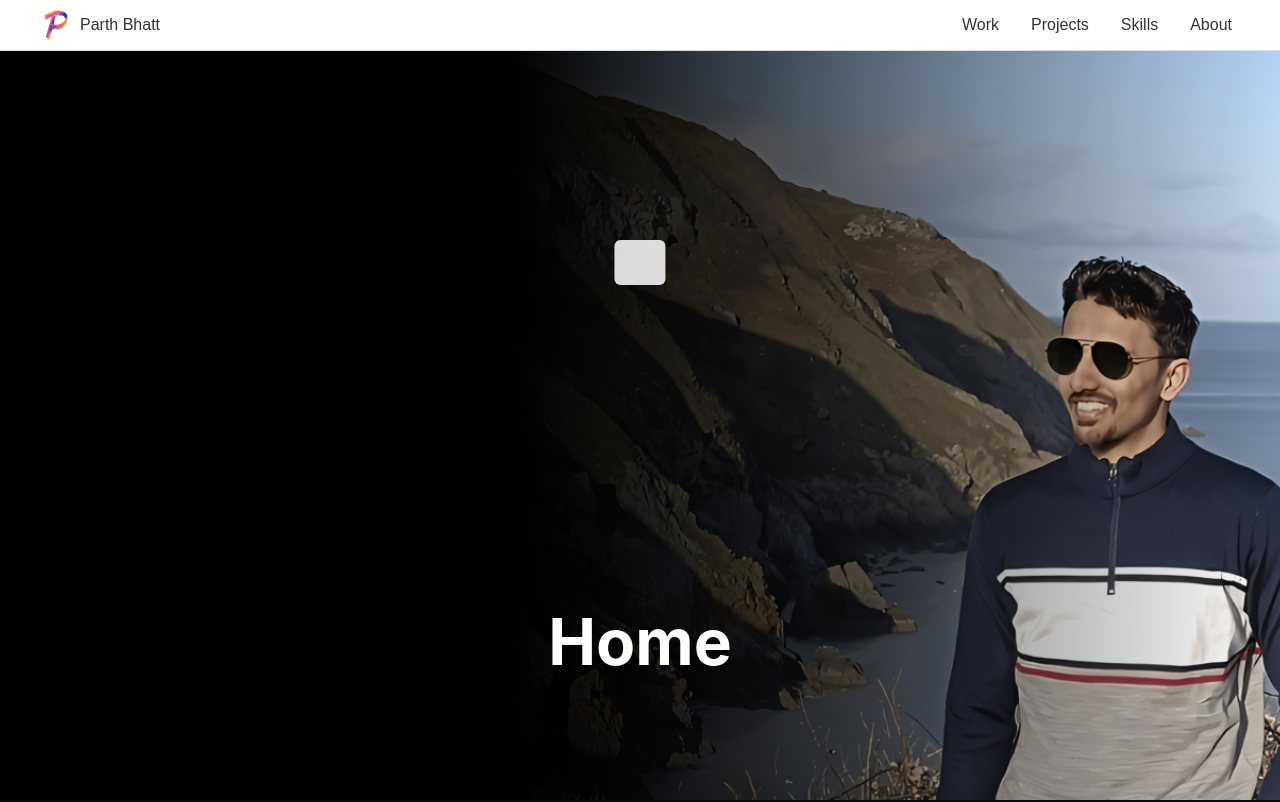
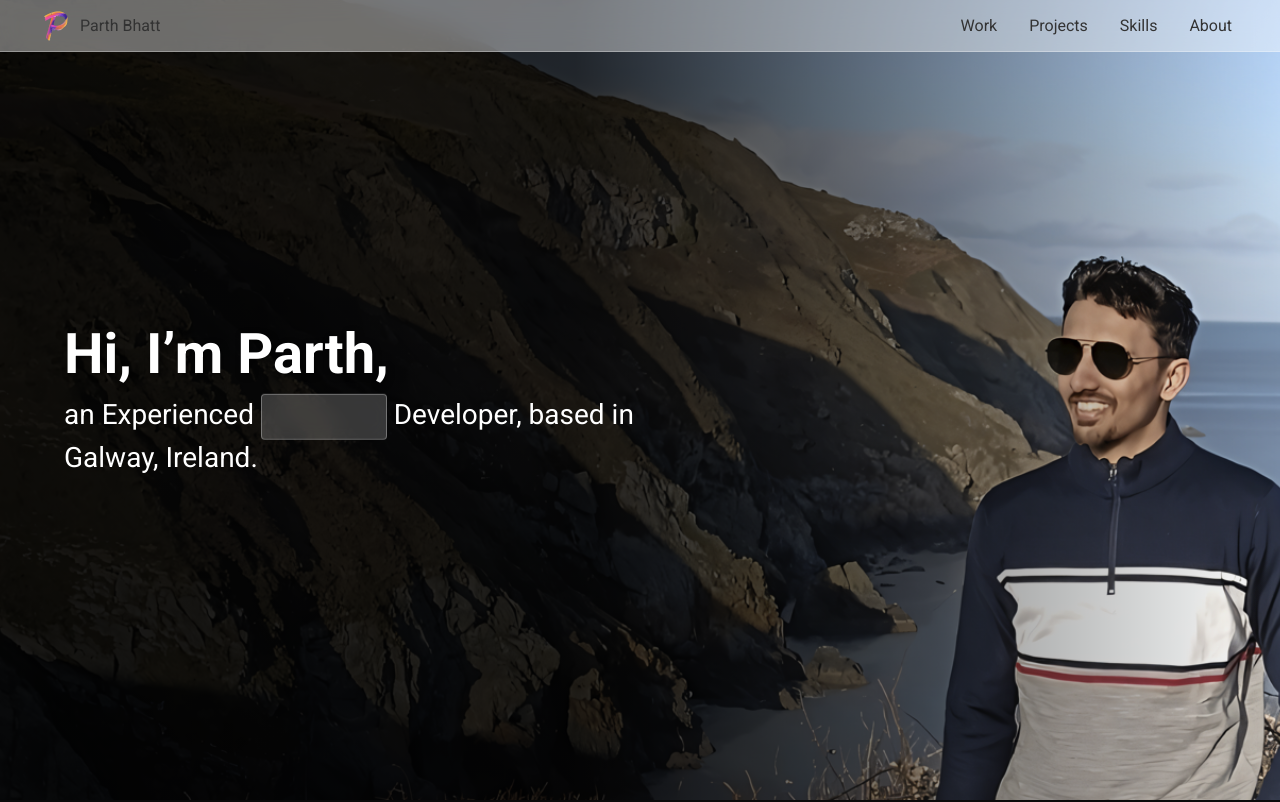
Before and after one commit to parthbhatt268/web-portfolio-2.0, a React (Create React App) app: page / in a window 1280 px wide. Shown: the top 802 px of the page. Built offline with nearby package versions, Linux system fonts and the light colour scheme.

Commit message:
Home Page

```diff
--- a/src/components/Home/Home.css
+++ b/src/components/Home/Home.css
@@ -1,14 +1,23 @@
 /* Home.css */
 
-/* 1. Hero wrapper: full viewport, relative for absolute children */
+/* 0. Import Google Font */
+@import url('https://fonts.googleapis.com/css2?family=Roboto:wght@300;400;500;700&display=swap');
+
+/* 1. Theme color variable */
+:root {
+  --theme-color: #5227ff;
+}
+
+/* 2. Hero wrapper — full viewport */
 .hero {
   position: relative;
   width: 100%;
-  height: 100vh;       /* fill the screen */
-  overflow: hidden;     /* clip overflow */
+  height: 100vh;
+  overflow: hidden;
+  font-family: 'Roboto', sans-serif;
 }
 
-/* 2. Base image: covers the entire hero */
+/* 3. Base image layer */
 .hero__img {
   display: block;
   width: 100%;
@@ -17,58 +26,72 @@
   z-index: 1;
 }
 
-/* 3. Softer gradient: heavy shadow on left, gentle fade by 60% */
+/* 4. Gradient overlay */
 .hero::after {
   content: "";
   position: absolute;
-  inset: 0;  /* shorthand for top:0; right:0; bottom:0; left:0; */
+  inset: 0;
   background: linear-gradient(
     to right,
-    rgb(0, 0, 0)   0%,    /* nearly black on the far left */
-    rgb(0, 0, 0)  40%,    /* still dark here */
-    rgba(0,0,0,0.3)  80%,    /* starting to fade */
-    rgba(0,0,0,0)   100%     /* fully transparent on the right */
+    rgba(0, 0, 0, 0.89)   0%,
+    rgba(0, 0, 0, 0.815)  45%,
+    rgba(0,0,0,0.3)  80%,
+    rgba(0,0,0,0)  100%
   );
   pointer-events: none;
   z-index: 2;
 }
 
-/* 4. RotatingText container: above the gradient */
-.hero__rotator {
+/* 5. Left-aligned intro content */
+.hero__content {
   position: absolute;
-  top: 30%;             /* tweak vertical position */
-  left: 50%;
-  transform: translateX(-50%);
+  top: 50%;
+  left: 5%;
+  transform: translateY(-50%);
+  color: #fff;
+  text-align: left;
   z-index: 3;
+  max-width: 600px;
+  font-family: 'Roboto', sans-serif;
 }
 
-/* 5. RotatingText styling overrides */
-/* assuming your mainClassName="rotating-text" */
-.rotating-text {
+/* 6. Main title */
+.hero__content h1 {
+  margin: 0 0 0.5rem;
+  font-size: clamp(2rem, 6vw, 3.5rem);
+  line-height: 1.1;
+  font-weight: 700;
+  text-shadow: 2px 2px 6px rgba(0,0,0,0.5);
+}
+
+/* 7. Subtitle paragraph */
+.hero__subtitle {
+  margin: 0;
+  font-size: clamp(1.25rem, 4vw, 1.75rem);
+  line-height: 1.3;
+  font-weight: 400;
+  font-family: 'Roboto', sans-serif;
+}
+
+/* 8. Inline rotating-text overrides with glass effect */
+.rotating-text-inline {
   display: inline-block;
-  background: rgba(255,255,255,0.85);
-  padding: 0.5rem 1rem;
-  border-radius: 6px;
-  font-size: clamp(1rem, 2.5vw, 1.5rem);
-  color: #111;
-  text-shadow: 1px 1px 4px rgba(0,0,0,0.3);
+  color: #fff;
+  /* Frosted-glass overlay */
+  background: rgba(255,255,255,0.2);
+  backdrop-filter: blur(10px);
+  -webkit-backdrop-filter: blur(10px);
+  border: 1px solid rgba(255,255,255,0.3);
+  font-weight: 600;
+  padding: 0.25rem 0.5rem;
+  border-radius: 4px;
+  overflow: hidden;
+  vertical-align: middle;
+  font-family: 'Roboto', sans-serif;
+}
+
+/* 9. Split-level container (each letter/word) */
+.rotating-text-split {
+  display: inline-block;
   overflow: hidden;
 }
-
-/* 6. Your main hero content (e.g., the <h1>) */
-.hero__content {
-  position: absolute;
-  bottom: 15%;
-  left: 50%;
-  transform: translateX(-50%);
-  color: #fff;
-  text-align: center;
-  z-index: 3;
-}
-
-/* 7. Make the <h1> pop */
-.hero__content h1 {
-  margin: 0;
-  font-size: clamp(2.5rem, 6vw, 4rem);
-  text-shadow: 2px 2px 6px rgba(0,0,0,0.5);
-}
--- a/src/components/Home/Home.jsx
+++ b/src/components/Home/Home.jsx
@@ -1,36 +1,36 @@
 import React from 'react';
-import '../Effects/RotatingText/RotatingText.css';  // bring in its styles
+import '../Effects/RotatingText/RotatingText.css';
 import './Home.css';
 import RotatingText from '../Effects/RotatingText/RotatingText';
 import desktopBg from '../../assets/images/desktop-bg-half.png';
 
+const roles = ['software', 'full-stack', 'frontend', 'backend'];
+
 const Home = () => {
   return (
-    <div className="hero">
-      <img
-        src={desktopBg}
-        alt="Hero"
-        className="hero__img"
-      />
+    <div className="hero" role="img" aria-label="Background image of …">
+      {/* background image layer */}
+      <img src={desktopBg} alt="" className="hero__img" />
 
-      {/* RotatingText from your local Effects folder */}
-      <div className="hero__rotator">
-        <RotatingText
-          texts={['React', 'Bits', 'Is', 'Cool!']}
-          mainClassName="rotating-text"
-          staggerFrom="last"
-          initial={{ y: "100%" }}
-          animate={{ y: 0 }}
-          exit={{ y: "-120%" }}
-          staggerDuration={0.025}
-          splitLevelClassName="rotating-text-split"
-          transition={{ type: "spring", damping: 30, stiffness: 400 }}
-          rotationInterval={2000}
-        />
-      </div>
-
+      {/* your intro text with inline rotating roles */}
       <div className="hero__content">
-        <h1>Home</h1>
+        <h1>Hi, I’m Parth,</h1>
+        <p className="hero__subtitle">
+          an Experienced{' '}
+          <RotatingText
+            texts={roles}
+            mainClassName="rotating-text-inline"
+            splitLevelClassName="rotating-text-split"
+            staggerFrom="last"
+            initial={{ y: '100%' }}
+            animate={{ y: 0 }}
+            exit={{ y: '-120%' }}
+            staggerDuration={0.025}
+            transition={{ type: 'spring', damping: 30, stiffness: 400 }}
+            rotationInterval={2000}
+          />{' '}
+          Developer, based in Galway, Ireland.
+        </p>
       </div>
     </div>
   );
--- a/src/components/Navbar/Navbar.css
+++ b/src/components/Navbar/Navbar.css
@@ -1,14 +1,21 @@
-/* Base reset for nav */
+/* Navbar.css */
+
+/* 0. Import Google Font (if not already globally imported) */
+@import url('https://fonts.googleapis.com/css2?family=Roboto:wght@300;400;500;700&display=swap');
+
+/* 1. Glassmorphic navbar */
 .nav {
-  position: fixed;         /* Fix to top */
+  position: fixed;
   top: 0;
   left: 0;
   right: 0;
-  background: #fff;
-  border-bottom: 1px solid #ddd;
-  font-family: sans-serif;
-  z-index: 1000;           /* Above all content */
-  transition: transform 0.3s ease;  /* Slide transition */
+  background: rgba(255, 255, 255, 0.4);
+  backdrop-filter: blur(12px);
+  -webkit-backdrop-filter: blur(12px);
+  border-bottom: 1px solid rgba(255, 255, 255, 0.3);
+  font-family: 'Roboto', sans-serif;
+  z-index: 1000;
+  transition: transform 0.3s ease, background 0.3s ease;
 }
 
 /* Hidden state: slide up out of view */
@@ -16,7 +23,7 @@
   transform: translateY(-100%);
 }
 
-/* Inner container */
+/* 2. Inner container */
 .nav-container {
   max-width: 1200px;
   margin: 0 auto;
@@ -26,7 +33,7 @@
   justify-content: space-between;
 }
 
-/* Logo */
+/* 3. Logo */
 .nav-logo {
   display: flex;
   align-items: center;
@@ -38,9 +45,9 @@
   margin-right: 0.5rem;
 }
 
-/* Toggle button (mobile) */
+/* 4. Toggle button (mobile) */
 .nav-toggle {
-  display: none;           /* hidden on desktop */
+  display: none;
   flex-direction: column;
   justify-content: space-between;
   width: 24px;
@@ -48,15 +55,13 @@
   background: none;
   border: none;
   cursor: pointer;
+  color: #333;
 }
-.hamburger {
-  display: block;
-  width: 100%;
-  height: 3px;
-  background-color: #333;
+.nav-toggle i {
+  font-size: 1.25rem;
 }
 
-/* Menu items (desktop) */
+/* 5. Desktop menu items */
 .nav-menu {
   display: flex;
   gap: 1rem;
@@ -65,45 +70,43 @@
   text-decoration: none;
   color: #333;
   padding: 0.5rem;
-  transition: background 0.2s;
+  transition: background 0.2s, color 0.2s;
 }
 .nav-item:hover {
-  background: #f0f0f0;
+  background: rgba(255,255,255,0.6);
   border-radius: 4px;
 }
 .nav-item.active {
-  color: #007bff;
-  font-weight: bold;
+  color: var(--theme-color, #5227ff);
+  font-weight: 600;
 }
 
-/* Responsive: mobile view */
+/* 6. Responsive: mobile view */
 @media (max-width: 768px) {
   .nav-toggle {
-    display: flex;         /* show toggle */
+    display: flex;
   }
-
   .nav-menu {
-    position: absolute;    /* position under nav */
+    position: absolute;
     top: 100%;
     left: 0;
     right: 0;
-    background: #fff;
+    background: rgba(255,255,255,0.9);
     flex-direction: column;
     align-items: center;
-    max-height: 0;         /* hidden by default */
+    max-height: 0;
     overflow: hidden;
     transition: max-height 0.3s ease;
-    border-bottom: 1px solid #ddd;
+    border-bottom: 1px solid rgba(0,0,0,0.1);
   }
   .nav-menu.open {
-    max-height: 300px;     /* expand to show items */
+    max-height: 300px;
   }
-
   .nav-item {
     width: 100%;
     text-align: center;
     padding: 1rem 0;
-    border-top: 1px solid #eee;
+    border-top: 1px solid rgba(0,0,0,0.1);
   }
   .nav-item:first-child {
     border-top: none;
```
